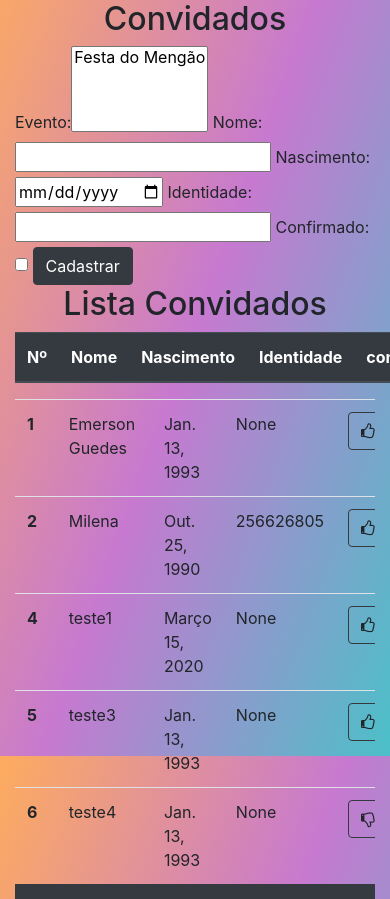
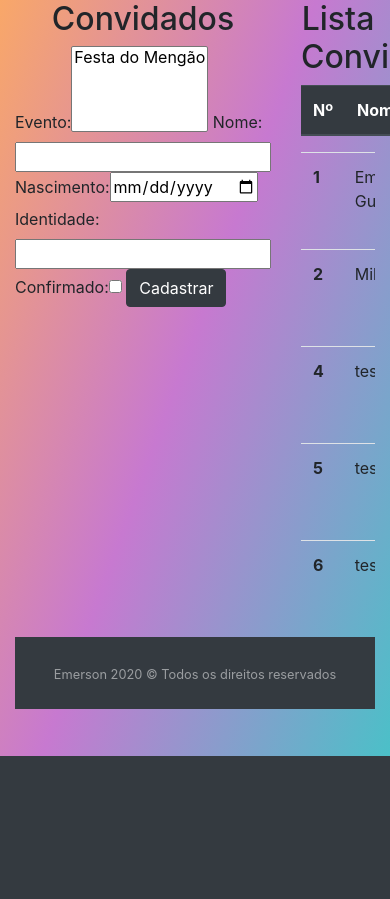
Before and after one commit to guedesemerson/goytaparty, a Django app: page /convidados/list/ in a window 390 px wide. Shown: the part 88-987 px from the top of the page. After the commit the page ends 844 px from the top, so only its background shows below. Run offline with Django 3.2, Linux system fonts and the light colour scheme; a user stored in the database is signed in; data comes from the database, SQL or seed files in the repository; both versions use the stored data as it was after the commit; lists and menus that the app fills with data are empty; some libraries are stand-ins or nearby versions.

Commit message:
Configuring the app

```diff
--- a/convidado/templates/convidado/listaconvidados.html
+++ b/convidado/templates/convidado/listaconvidados.html
@@ -25,7 +25,7 @@
 {%endblock%}
 {%block main%}
 <div class="row" class="col-sm-6" >
-    <div  class="col-sm-4" >
+    <div  class="col" >
         <h2 align="center">Convidados</h2>
         <form  action= "{% url 'novoConvidado' %}" method ="POST">
             {%csrf_token%}
@@ -34,7 +34,7 @@
         </form>
     </div>
 
-    <div class="col-sm-6 overflow-auto">
+    <div class="col overflow-auto">
         <h2 align="center">Lista Convidados</h2>
         <table class="table">
           <thead class="thead-dark">
--- a/evento/templates/evento/listaevento.html
+++ b/evento/templates/evento/listaevento.html
@@ -24,7 +24,7 @@
 {%endblock%}
 {%block main%}
 <div class="row">
-    <div class="col-sm-4">
+    <div class="col-sm-6">
         <form action= "{% url 'newEvento' %}" method ="POST">
             <h2 align="center">Eventos</h2>
             {%csrf_token%}
```
Also changed, not shown: db.sqlite3.
